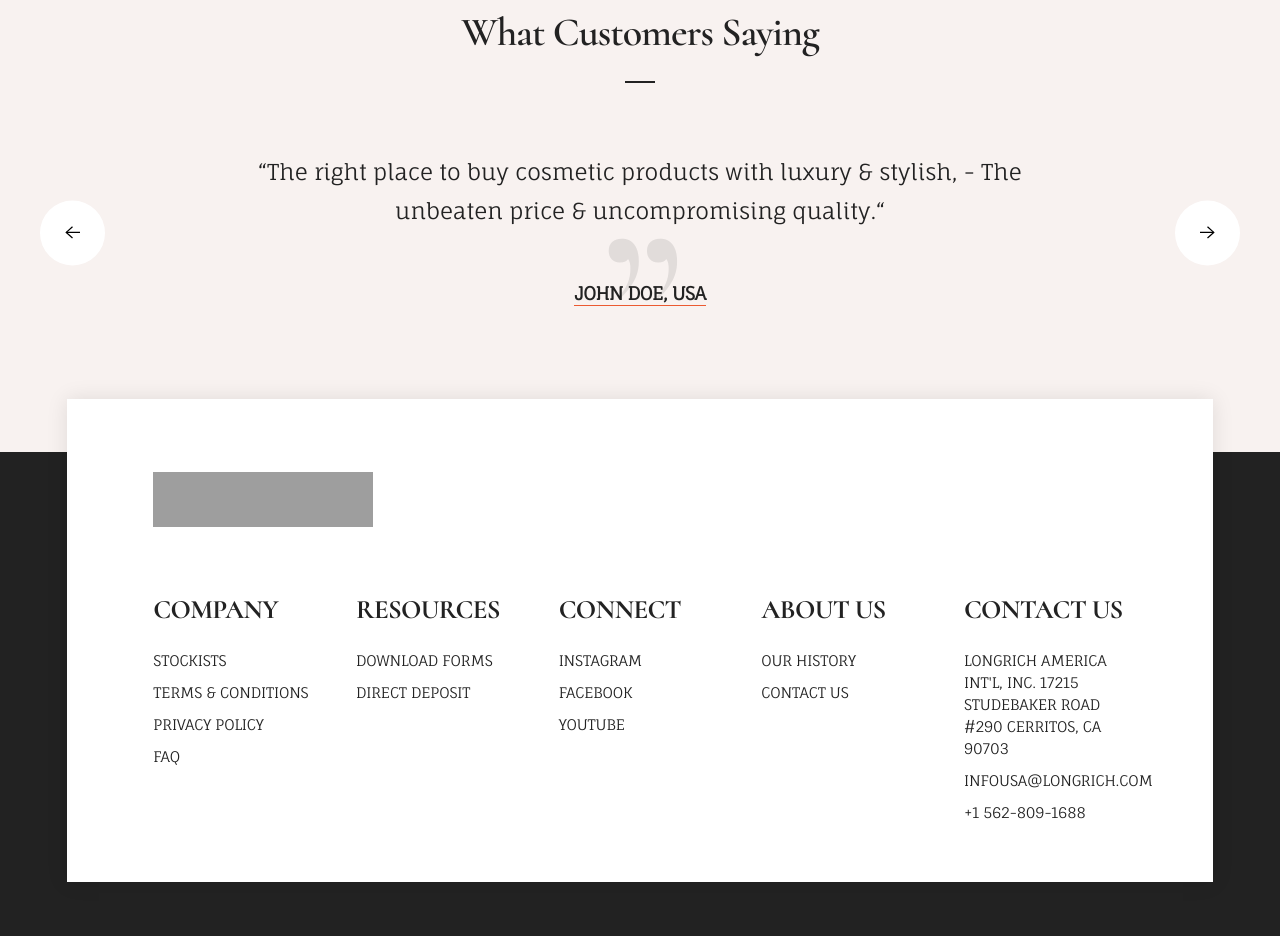
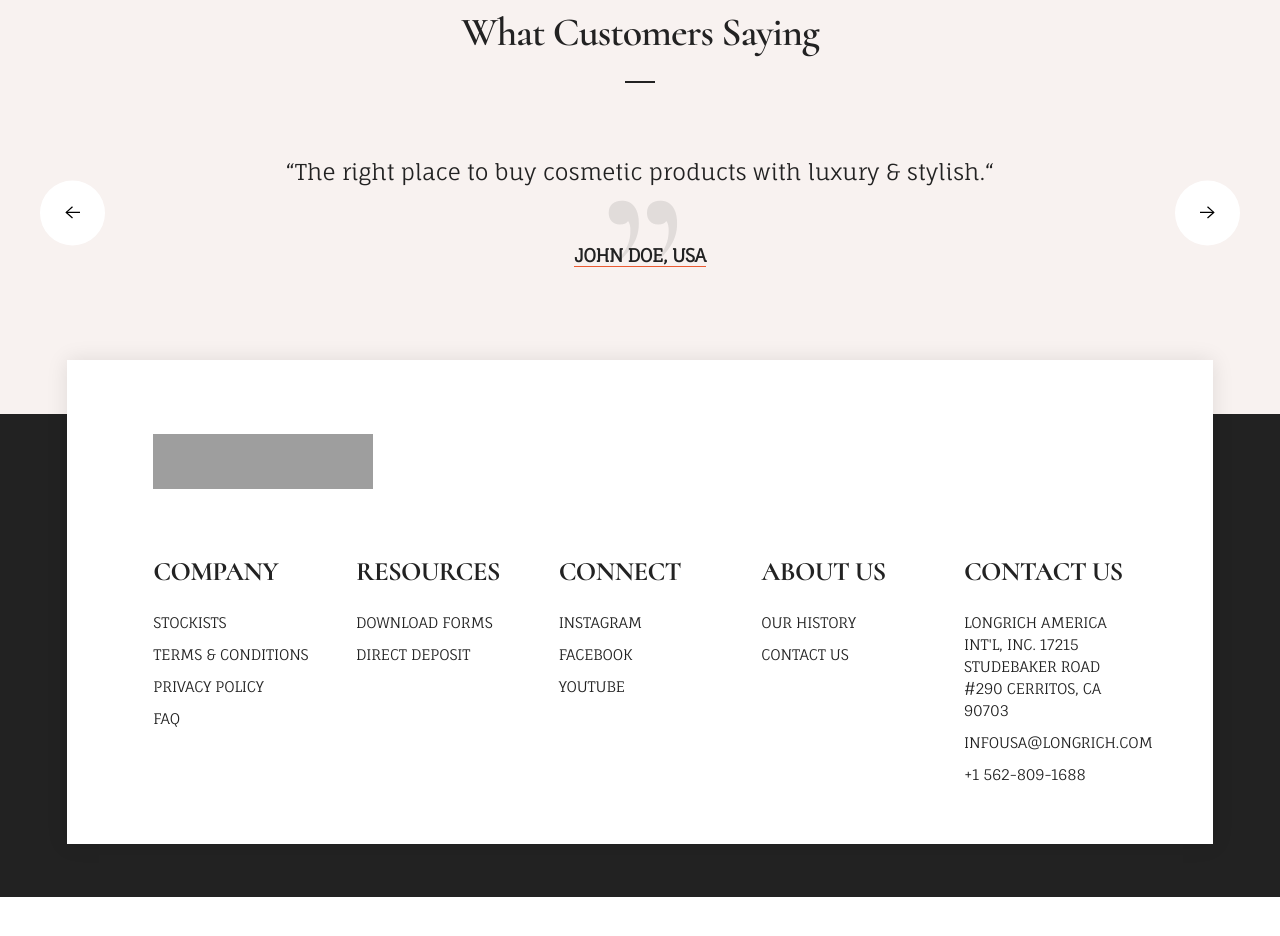
Before and after one commit to ywang187/111, a plain HTML site: page distributor.html in a window 1280 px wide. Shown: the part 3899-4835 px from the top of the page. After the commit the page ends 4796 px from the top, so only its background shows below. Drawn offline with Linux system fonts and the light colour scheme; grey boxes are pictures that could not be loaded.

Commit message:
Update distributor.html

```diff
--- a/distributor.html
+++ b/distributor.html
@@ -187,17 +187,17 @@
                             <ul class="uk-slider-items uk-grid uk-child-width-1-1">
                                 <li>
                                     <blockquote>
-                                        <p data-uk-slideshow-parallax="x: 300,-300">“The right place to buy cosmetic products with luxury & stylish, - The unbeaten price & uncompromising quality.“</p><cite data-uk-slideshow-parallax="x: 200,-200">John Doe, USA</cite>
+                                        <p data-uk-slideshow-parallax="x: 300,-300">“The right place to buy cosmetic products with luxury & stylish.“</p><cite data-uk-slideshow-parallax="x: 200,-200">John Doe, USA</cite>
                                     </blockquote>
                                 </li>
                                 <li>
                                     <blockquote>
-                                        <p data-uk-slideshow-parallax="x: 300,-300">“The right place to buy cosmetic products with luxury & stylish, - The unbeaten price & uncompromising quality.“</p><cite data-uk-slideshow-parallax="x: 200,-200">XYZ, Nigeria</cite>
+                                        <p data-uk-slideshow-parallax="x: 300,-300">“The unbeaten price & uncompromising quality.“</p><cite data-uk-slideshow-parallax="x: 200,-200">XYZ, Nigeria</cite>
                                     </blockquote>
                                 </li>
                                 <li>
                                     <blockquote>
-                                        <p data-uk-slideshow-parallax="x: 300,-300">“The right place to buy cosmetic products with luxury & stylish, - The unbeaten price & uncompromising quality.“</p><cite data-uk-slideshow-parallax="x: 200,-200">ABC, South Africa</cite>
+                                        <p data-uk-slideshow-parallax="x: 300,-300">“Longrich is committed to better life better future“</p><cite data-uk-slideshow-parallax="x: 200,-200">ABC, South Africa</cite>
                                     </blockquote>
                                 </li>
                             </ul>
```
